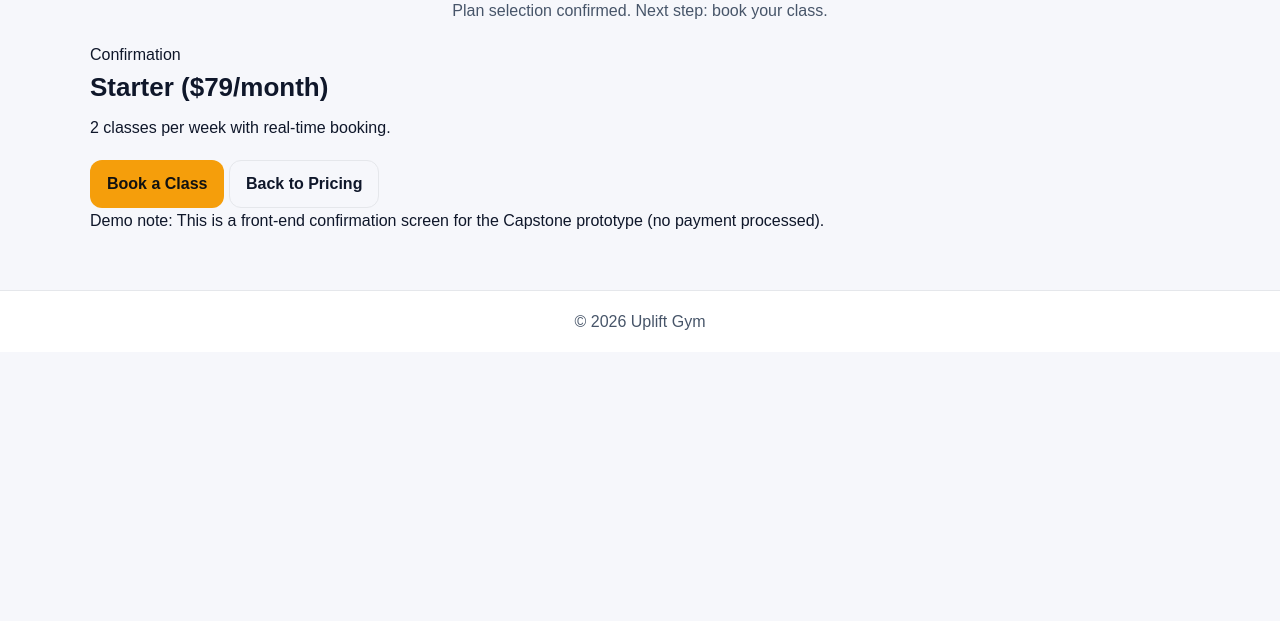
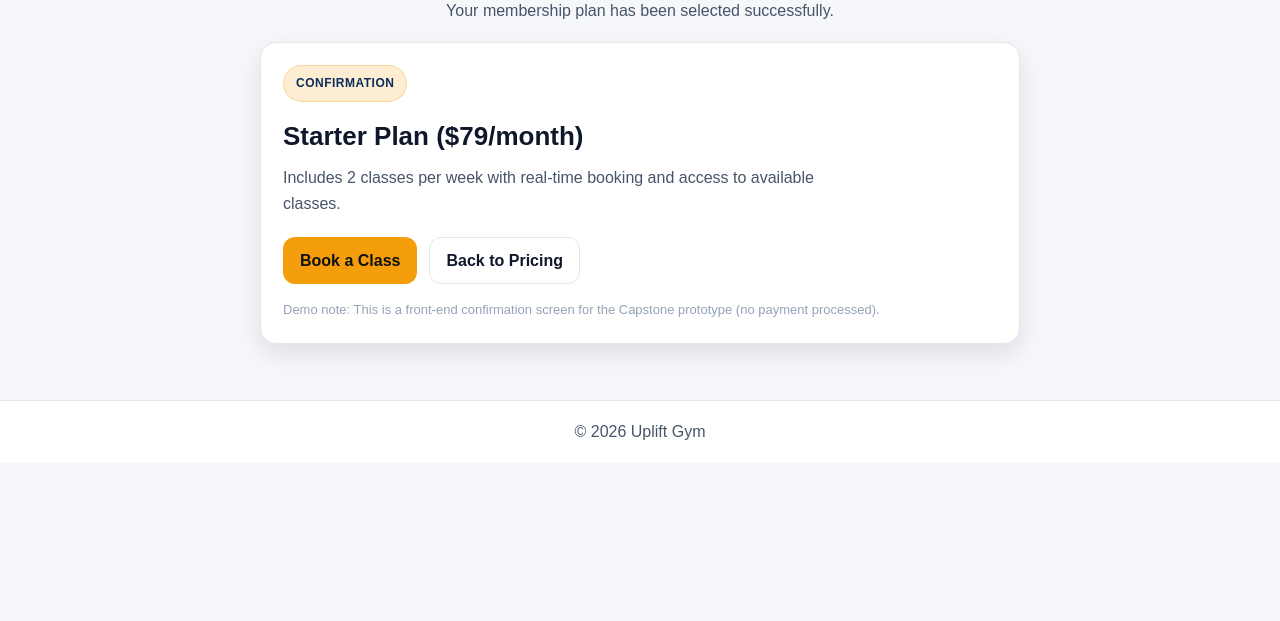
Before and after one commit to jcastro72/UpliftGym, a website: page public/confirm.html in a window 1280 px wide. Shown: the part 179-800 px from the top of the page. Drawn offline with Linux system fonts and the light colour scheme.

Commit message:
Update pricing and confirm pages

```diff
--- a/public/confirm.html
+++ b/public/confirm.html
@@ -29,8 +29,8 @@
   <main class="section">
     <div class="container">
       <div class="section-head" style="text-align:center;">
-        <h2>You're all set!</h2>
-        <p>Plan selection confirmed. Next step: book your class.</p>
+        <h2>Plan Selected</h2>
+        <p>Your membership plan has been selected successfully.</p>
       </div>
 
       <div class="confirm-card">
@@ -62,21 +62,23 @@
   document.getElementById("year").textContent = new Date().getFullYear();
 
   const plans = {
-      single: {
-        title: "Single Class ($25)",
-        desc: "One-time class booking with live availability tracking."
-      },
     starter: {
-        title: "Starter ($79/month)",
-        desc: "2 classes per week with real-time booking."
+      title: "Starter Plan ($79/month)",
+      desc: "Includes 2 classes per week with real-time booking and access to available classes.",
+      buttonText: "Book Classes",
+      buttonHref: "classes.html"
     },
     plus: {
-        title: "Plus ($119/month)",
-        desc: "4 classes per week with priority booking and basic member perks."
+      title: "Plus Plan ($119/month)",
+      desc: "Includes 4 classes per week with real-time booking and more weekly flexibility.",
+      buttonText: "Book Classes",
+      buttonHref: "classes.html"
     },
     unlimited: {
-        title: "Unlimited ($159/month)",
-        desc: "Unlimited access with priority booking and exclusive member perks."
+      title: "Unlimited Plan ($159/month)",
+      desc: "Includes unlimited classes with real-time booking and access to available classes.",
+      buttonText: "Book Classes",
+      buttonHref: "classes.html"
     }
   };
 
@@ -86,6 +88,10 @@
 
   document.getElementById("planTitle").textContent = selected.title;
   document.getElementById("planDesc").textContent = selected.desc;
+
+  const nextActionBtn = document.getElementById("nextActionBtn");
+  nextActionBtn.textContent = selected.buttonText;
+  nextActionBtn.href = selected.buttonHref;
 </script>
 
 </body>
--- a/public/styles.css
+++ b/public/styles.css
@@ -392,7 +392,7 @@ body{
   background: #fff;
   border: 1px solid var(--border);
   border-radius: var(--radius);
-  padding: 22p  -000x;
+  padding: 22px;
   box-shadow: var(--shadow);
 }
 
@@ -588,7 +588,7 @@ body{
 
 /* ================= CONFIRM PAGE ================= */
 
-/* .confirm-card{
+.confirm-card{
   max-width: 760px;
   margin: 0 auto;
   background: #fff;
@@ -633,7 +633,7 @@ body{
   margin-top: 16px;
   color: #94a3b8;
   font-size: 13px;
-} */
+}
 
 /* =================== BOOKING PAGE ================= */
 
```
Also changed, not shown: public/pricing.html (+10 -13 lines). Lines whose indentation alone changed are shown as unchanged.
